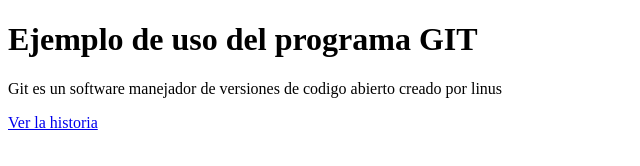
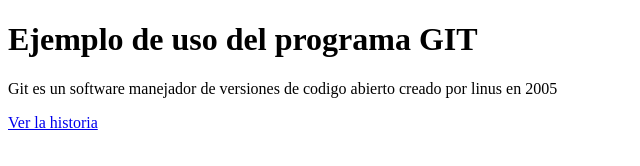
Before and after one commit to willysv/proyectogit, a plain HTML site: page index.html in a window 1280 px wide. Shown: the full height of the page, 0-640 px from the left. Drawn offline with Linux system fonts and the light colour scheme.

Commit message:
Actualizando index.html

```diff
--- a/index.html
+++ b/index.html
@@ -5,7 +5,7 @@
 </head>
 <body>
 <h1>Ejemplo de uso del programa GIT</h1>
-<p>Git es un software manejador de versiones de codigo abierto creado por linus</p>
+<p>Git es un software manejador de versiones de codigo abierto creado por linus en 2005</p>
 <a href="historia.html">Ver la historia</a>
 </body>
 </html>
```
